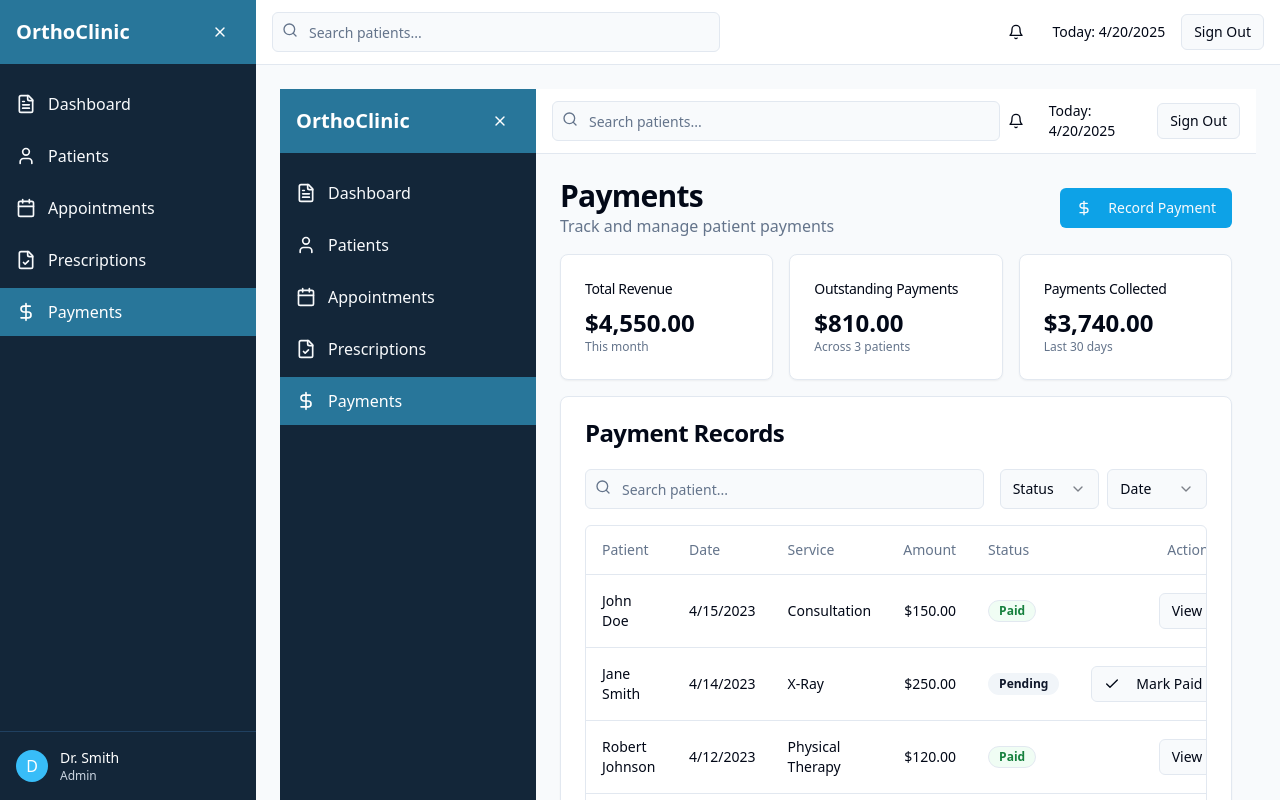
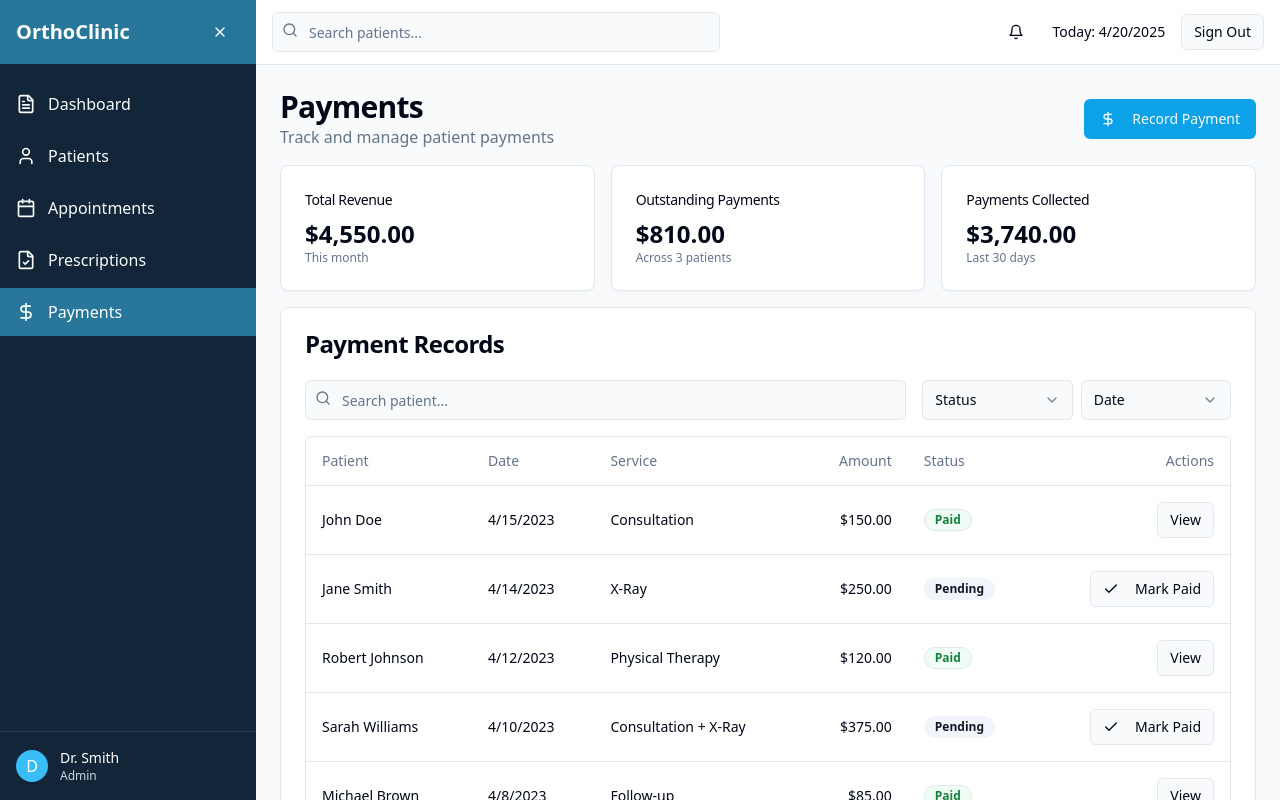
Before and after one commit to bassem567/ortho-clinic-flow, a React (Vite) app: page /payments in a window 1280 px wide. Built offline with nearby package versions, Linux system fonts and the light colour scheme.

Commit message:
Reverted to edit edt-63a874c8-ea12-43a0-ad51-200a82d1ec08: "Fix: Sidebar link class name type error
The Sidebar component's Link component was throwing a type error. This commit fixes the error by ensuring the className prop is a string."

```diff
--- a/src/App.tsx
+++ b/src/App.tsx
@@ -12,7 +12,6 @@ import Patients from "./pages/Patients";
 import Appointments from "./pages/Appointments";
 import Prescriptions from "./pages/Prescriptions";
 import Payments from "./pages/Payments";
-import AppLayout from "./components/layout/AppLayout";
 
 const queryClient = new QueryClient();
 
@@ -25,11 +24,11 @@ const App = () => (
           <Sonner />
           <Routes>
             <Route path="/" element={<Login />} />
-            <Route path="/dashboard" element={<AppLayout><Dashboard /></AppLayout>} />
-            <Route path="/patients" element={<AppLayout><Patients /></AppLayout>} />
-            <Route path="/appointments" element={<AppLayout><Appointments /></AppLayout>} />
-            <Route path="/prescriptions" element={<AppLayout><Prescriptions /></AppLayout>} />
-            <Route path="/payments" element={<AppLayout><Payments /></AppLayout>} />
+            <Route path="/dashboard" element={<Dashboard />} />
+            <Route path="/patients" element={<Patients />} />
+            <Route path="/appointments" element={<Appointments />} />
+            <Route path="/prescriptions" element={<Prescriptions />} />
+            <Route path="/payments" element={<Payments />} />
             <Route path="*" element={<NotFound />} />
           </Routes>
         </AuthProvider>
--- a/src/components/layout/AppLayout.tsx
+++ b/src/components/layout/AppLayout.tsx
@@ -10,8 +10,10 @@ interface AppLayoutProps {
 const AppLayout = ({ children }: AppLayoutProps) => {
   return (
     <div className="flex h-screen bg-background">
+      {/* Sidebar */}
       <Sidebar />
 
+      {/* Main Content */}
       <div className="flex flex-col flex-1 overflow-hidden">
         <TopNav />
         <main className="flex-1 overflow-y-auto p-4 md:p-6">
```
